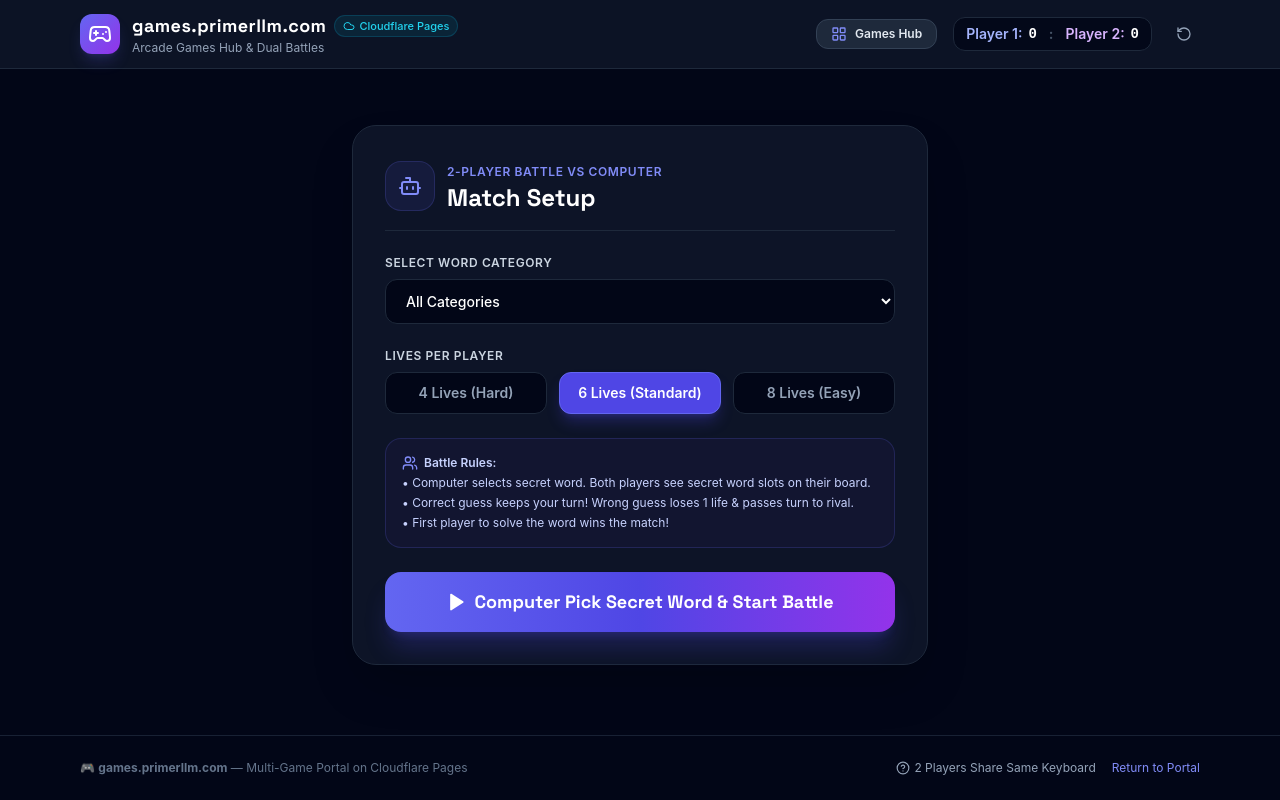
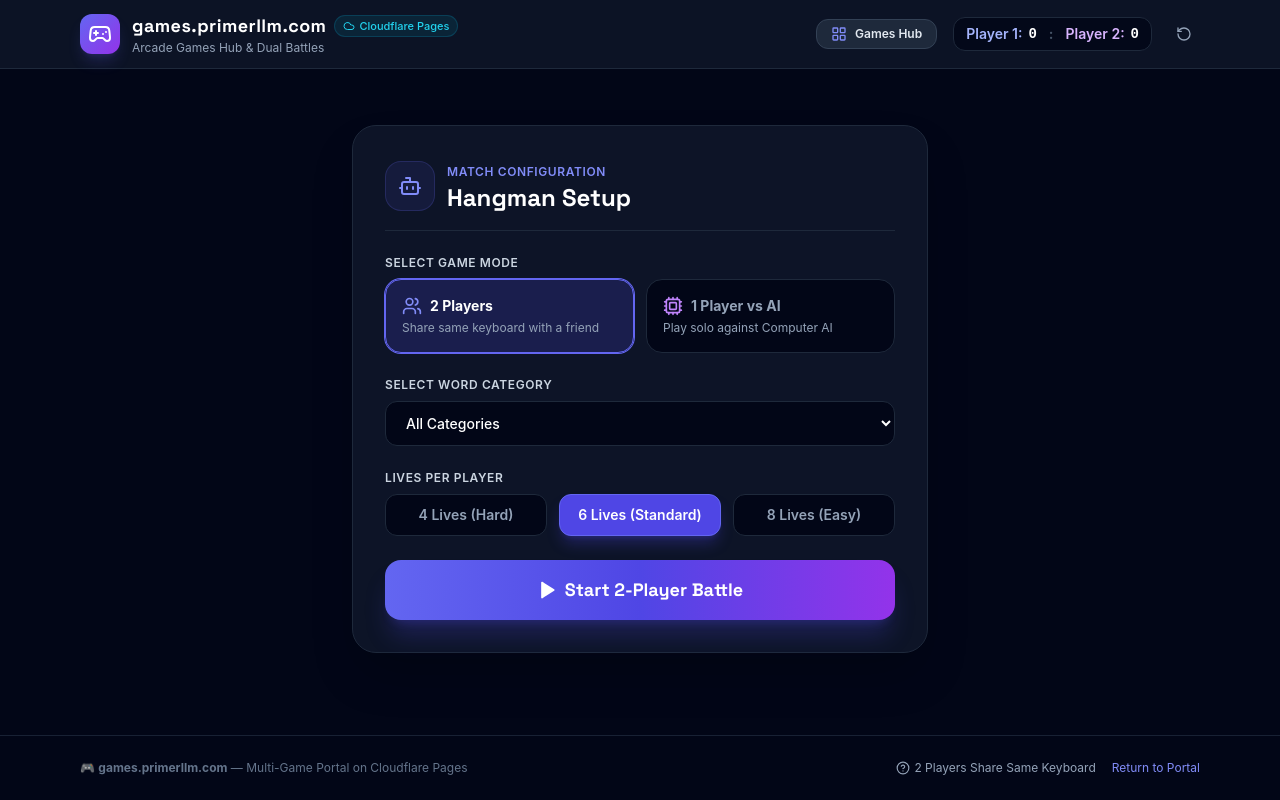
Before and after one commit to ozkerd/games, a React (Vite) app: page / in a window 1280 px wide. Both pictures are taken after a click on the button "Play Dual Battle Now". Built offline with nearby package versions, Linux system fonts and the light colour scheme.

Commit message:
Add 1 Player vs Computer AI mode in Hangman

```diff
--- a/src/components/hangman/DualHangmanGame.tsx
+++ b/src/components/hangman/DualHangmanGame.tsx
@@ -1,8 +1,8 @@
 import React, { useState, useEffect, useCallback } from 'react';
 import { HangmanDrawing } from '../HangmanDrawing';
 import { WORD_CATEGORIES, getRandomWord } from '../../data/wordBank';
-import { DualHangmanState } from '../../types';
-import { Sparkles, Bot, Tag, Play, Users } from 'lucide-react';
+import { DualHangmanState, GameMode } from '../../types';
+import { Sparkles, Bot, Tag, Play, Users, User, Cpu } from 'lucide-react';
 
 interface DualHangmanGameProps {
   player1Name: string;
@@ -12,16 +12,24 @@ interface DualHangmanGameProps {
 
 const ALPHABET = 'ABCDEFGHIJKLMNOPQRSTUVWXYZ'.split('');
 
+// English letter frequency for smart AI moves
+const LETTER_FREQUENCY = [
+  'E', 'T', 'A', 'O', 'I', 'N', 'S', 'H', 'R', 'D', 'L', 'C', 'U',
+  'M', 'W', 'F', 'G', 'Y', 'P', 'B', 'V', 'K', 'J', 'X', 'Q', 'Z'
+];
+
 export const DualHangmanGame: React.FC<DualHangmanGameProps> = ({
   player1Name,
   player2Name,
   onGameOver,
 }) => {
+  const [gameMode, setGameMode] = useState<GameMode>('vs_player');
   const [categorySelection, setCategorySelection] = useState('All Categories');
   const [maxMistakes, setMaxMistakes] = useState(6);
 
   const [gameState, setGameState] = useState<DualHangmanState>({
     stage: 'setup',
+    gameMode: 'vs_player',
     secretWord: '',
     category: '',
     hint: '',
@@ -31,14 +39,17 @@ export const DualHangmanGame: React.FC<DualHangmanGameProps> = ({
     currentTurn: 1,
     winner: null,
     player1Name,
-    player2Name,
+    player2Name: gameMode === 'vs_ai' ? 'Computer AI 🤖' : player2Name,
   });
 
-  // Start new match
+  const effectiveP2Name = gameMode === 'vs_ai' ? 'Computer AI 🤖' : player2Name;
+
+  // Start match
   const handleStartMatch = () => {
     const selected = getRandomWord(categorySelection);
     setGameState({
       stage: 'playing',
+      gameMode,
       secretWord: selected.word.toUpperCase(),
       category: selected.category,
       hint: selected.hint,
@@ -48,11 +59,11 @@ export const DualHangmanGame: React.FC<DualHangmanGameProps> = ({
       currentTurn: 1,
       winner: null,
       player1Name,
-      player2Name,
+      player2Name: effectiveP2Name,
     });
   };
 
-  // Guess letter logic
+  // Core letter guessing logic
   const handleGuessLetter = useCallback((letter: string) => {
     if (gameState.stage !== 'playing') return;
 
@@ -60,7 +71,7 @@ export const DualHangmanGame: React.FC<DualHangmanGameProps> = ({
     const activePlayer = gameState.currentTurn;
     const currentGuesses = activePlayer === 1 ? gameState.player1Guesses : gameState.player2Guesses;
 
-    if (currentGuesses.has(upperLetter)) return; // already guessed by this player
+    if (currentGuesses.has(upperLetter)) return; // already guessed
 
     const nextGuesses = new Set(currentGuesses);
     nextGuesses.add(upperLetter);
@@ -96,18 +107,15 @@ export const DualHangmanGame: React.FC<DualHangmanGameProps> = ({
       const p2Wrong = Array.from(updatedP2Guesses).filter((c) => !gameState.secretWord.includes(c)).length;
       onGameOver(winner, gameState.secretWord, p1Wrong, p2Wrong);
     } else {
-      // Turn rule: correct guess keeps turn, wrong guess passes turn to opponent
       let nextTurn = gameState.currentTurn;
       if (!isCorrect) {
         nextTurn = activePlayer === 1 ? 2 : 1;
       }
 
-      // Check if both players are out of lives
       const p1WrongCount = Array.from(updatedP1Guesses).filter((c) => !gameState.secretWord.includes(c)).length;
       const p2WrongCount = Array.from(updatedP2Guesses).filter((c) => !gameState.secretWord.includes(c)).length;
 
       if (p1WrongCount >= gameState.maxMistakes && p2WrongCount >= gameState.maxMistakes) {
-        // Tie or player with fewer wrong count wins
         const winner = p1WrongCount <= p2WrongCount ? 'player1' : 'player2';
         setGameState((prev) => ({
           ...prev,
@@ -118,7 +126,6 @@ export const DualHangmanGame: React.FC<DualHangmanGameProps> = ({
         }));
         onGameOver(winner, gameState.secretWord, p1WrongCount, p2WrongCount);
       } else if (isOut) {
-        // If current active player just lost all lives, switch turn to opponent
         nextTurn = activePlayer === 1 ? 2 : 1;
         setGameState((prev) => ({
           ...prev,
@@ -137,10 +144,36 @@ export const DualHangmanGame: React.FC<DualHangmanGameProps> = ({
     }
   }, [gameState, onGameOver]);
 
-  // Physical keyboard listener
+  // AUTOMATED AI PLAYER MOVE LOGIC
+  useEffect(() => {
+    if (
+      gameState.stage === 'playing' &&
+      gameState.gameMode === 'vs_ai' &&
+      gameState.currentTurn === 2
+    ) {
+      // Pick best remaining letter from frequency list
+      const remainingLetters = LETTER_FREQUENCY.filter(
+        (letter) => !gameState.player2Guesses.has(letter)
+      );
+
+      if (remainingLetters.length > 0) {
+        const aiPick = remainingLetters[0];
+
+        const timer = setTimeout(() => {
+          handleGuessLetter(aiPick);
+        }, 900); // 900ms realistic delay for AI move
+
+        return () => clearTimeout(timer);
+      }
+    }
+  }, [gameState.stage, gameState.gameMode, gameState.currentTurn, gameState.player2Guesses, handleGuessLetter]);
+
+  // Physical keyboard listener (only active on Player 1's turn if playing vs AI)
   useEffect(() => {
     const handleKeyDown = (event: KeyboardEvent) => {
       if (gameState.stage !== 'playing') return;
+      if (gameState.gameMode === 'vs_ai' && gameState.currentTurn === 2) return; // ignore typing during AI turn
+
       const key = event.key.toUpperCase();
       if (/^[A-Z]$/.test(key)) {
         handleGuessLetter(key);
@@ -148,9 +181,9 @@ export const DualHangmanGame: React.FC<DualHangmanGameProps> = ({
     };
     window.addEventListener('keydown', handleKeyDown);
     return () => window.removeEventListener('keydown', handleKeyDown);
-  }, [gameState.stage, handleGuessLetter]);
+  }, [gameState.stage, gameState.gameMode, gameState.currentTurn, handleGuessLetter]);
 
-  // Helper to render letter slots for a player
+  // Helper to render letter slots
   const renderWordSlots = (word: string, guessedSet: Set<string>) => {
     return (
       <div className="flex flex-wrap justify-center gap-1.5 sm:gap-2 my-4">
@@ -174,7 +207,6 @@ export const DualHangmanGame: React.FC<DualHangmanGameProps> = ({
     );
   };
 
-  // Helper to calculate player stats
   const getPlayerWrongCount = (guesses: Set<string>) =>
     Array.from(guesses).filter((c) => !gameState.secretWord.includes(c)).length;
 
@@ -182,22 +214,62 @@ export const DualHangmanGame: React.FC<DualHangmanGameProps> = ({
     <div className="max-w-6xl mx-auto space-y-6">
       {/* SETUP STAGE */}
       {gameState.stage === 'setup' && (
-        <div className="max-w-xl mx-auto my-8 p-6 sm:p-8 bg-slate-900/90 border border-slate-800 rounded-3xl shadow-2xl backdrop-blur-xl">
-          <div className="flex items-center gap-3 mb-6 pb-4 border-b border-slate-800">
+        <div className="max-w-xl mx-auto my-8 p-6 sm:p-8 bg-slate-900/90 border border-slate-800 rounded-3xl shadow-2xl backdrop-blur-xl space-y-6">
+          <div className="flex items-center gap-3 pb-4 border-b border-slate-800">
             <div className="p-3 bg-indigo-500/10 border border-indigo-500/20 text-indigo-400 rounded-2xl">
               <Bot className="w-6 h-6" />
             </div>
             <div>
               <span className="text-xs font-semibold tracking-wider text-indigo-400 uppercase">
-                2-Player Battle vs Computer
+                Match Configuration
               </span>
               <h2 className="font-display text-2xl font-bold text-white">
-                Match Setup
+                Hangman Setup
               </h2>
             </div>
           </div>
 
-          <div className="space-y-6">
+          {/* Mode Selector */}
+          <div>
+            <label className="block text-xs font-semibold text-slate-300 uppercase tracking-wider mb-2">
+              Select Game Mode
+            </label>
+            <div className="grid grid-cols-2 gap-3">
+              <button
+                type="button"
+                onClick={() => setGameMode('vs_player')}
+                className={`p-4 rounded-2xl border text-left transition-all ${
+                  gameMode === 'vs_player'
+                    ? 'bg-indigo-600/20 border-indigo-500 text-white ring-1 ring-indigo-500'
+                    : 'bg-slate-950 border-slate-800 text-slate-400 hover:border-slate-700'
+                }`}
+              >
+                <div className="flex items-center gap-2 mb-1">
+                  <Users className="w-5 h-5 text-indigo-400" />
+                  <span className="font-bold text-sm">2 Players</span>
+                </div>
+                <p className="text-xs text-slate-400">Share same keyboard with a friend</p>
+              </button>
+
+              <button
+                type="button"
+                onClick={() => setGameMode('vs_ai')}
+                className={`p-4 rounded-2xl border text-left transition-all ${
+                  gameMode === 'vs_ai'
+                    ? 'bg-purple-600/20 border-purple-500 text-white ring-1 ring-purple-500'
+                    : 'bg-slate-950 border-slate-800 text-slate-400 hover:border-slate-700'
+                }`}
+              >
+                <div className="flex items-center gap-2 mb-1">
+                  <Cpu className="w-5 h-5 text-purple-400" />
+                  <span className="font-bold text-sm">1 Player vs AI</span>
+                </div>
+                <p className="text-xs text-slate-400">Play solo against Computer AI</p>
+              </button>
+            </div>
+          </div>
+
+          {/* Word Category */}
           <div>
             <label className="block text-xs font-semibold text-slate-300 uppercase tracking-wider mb-2">
               Select Word Category
@@ -215,6 +287,7 @@ export const DualHangmanGame: React.FC<DualHangmanGameProps> = ({
             </select>
           </div>
 
+          {/* Lives Limit */}
           <div>
             <label className="block text-xs font-semibold text-slate-300 uppercase tracking-wider mb-2">
               Lives Per Player
@@ -223,6 +296,7 @@ export const DualHangmanGame: React.FC<DualHangmanGameProps> = ({
               {[4, 6, 8].map((num) => (
                 <button
                   key={num}
+                  type="button"
                   onClick={() => setMaxMistakes(num)}
                   className={`py-2.5 px-3 rounded-xl border text-sm font-semibold transition-all ${
                     maxMistakes === num
@@ -236,30 +310,20 @@ export const DualHangmanGame: React.FC<DualHangmanGameProps> = ({
             </div>
           </div>
 
-            <div className="p-4 rounded-2xl bg-indigo-950/30 border border-indigo-500/20 text-xs text-indigo-200 space-y-1">
-              <p className="font-semibold flex items-center gap-1.5">
-                <Users className="w-4 h-4 text-indigo-400" /> Battle Rules:
-              </p>
-              <p>• Computer selects secret word. Both players see secret word slots on their board.</p>
-              <p>• Correct guess keeps your turn! Wrong guess loses 1 life & passes turn to rival.</p>
-              <p>• First player to solve the word wins the match!</p>
-            </div>
-
           <button
             onClick={handleStartMatch}
             className="w-full py-4 px-6 rounded-2xl bg-gradient-to-r from-indigo-500 via-indigo-600 to-purple-600 text-white font-display font-bold text-lg hover:from-indigo-600 hover:to-purple-700 shadow-xl shadow-indigo-600/25 active:scale-[0.99] transition-all flex items-center justify-center gap-2"
           >
             <Play className="w-5 h-5 fill-current" />
-              Computer Pick Secret Word & Start Battle
+            Start {gameMode === 'vs_ai' ? 'Solo Match vs AI' : '2-Player Battle'}
           </button>
-          </div>
         </div>
       )}
 
       {/* PLAYING STAGE */}
       {gameState.stage === 'playing' && (
         <div className="space-y-6">
-          {/* Top Status & Turn Banner */}
+          {/* Status & Turn Banner */}
           <div className="flex flex-wrap items-center justify-between gap-4 p-4 bg-slate-900/80 border border-slate-800 rounded-2xl backdrop-blur-md">
             <div className="flex items-center gap-3">
               <div className="p-2.5 bg-indigo-500/10 border border-indigo-500/20 text-indigo-400 rounded-xl">
@@ -275,7 +339,7 @@ export const DualHangmanGame: React.FC<DualHangmanGameProps> = ({
               </div>
             </div>
 
-            {/* Turn Indicator */}
+            {/* Current Turn Indicator */}
             <div className="flex items-center gap-3 bg-slate-950 px-4 py-2 rounded-xl border border-slate-800">
               <Sparkles className="w-4 h-4 text-amber-400 animate-spin" />
               <span className="text-xs font-semibold text-slate-400 uppercase tracking-wider">
@@ -286,7 +350,7 @@ export const DualHangmanGame: React.FC<DualHangmanGameProps> = ({
                   ? 'bg-indigo-600 text-white shadow-lg shadow-indigo-600/40 animate-pulse'
                   : 'bg-purple-600 text-white shadow-lg shadow-purple-600/40 animate-pulse'
               }`}>
-                {gameState.currentTurn === 1 ? player1Name : player2Name}
+                {gameState.currentTurn === 1 ? player1Name : gameState.player2Name}
               </span>
             </div>
 
@@ -309,7 +373,7 @@ export const DualHangmanGame: React.FC<DualHangmanGameProps> = ({
               <div className="flex items-center justify-between pb-3 border-b border-slate-800">
                 <div className="flex items-center gap-2">
                   <div className="w-8 h-8 rounded-xl bg-indigo-500/20 border border-indigo-500/30 text-indigo-400 font-bold flex items-center justify-center text-sm">
-                    P1
+                    <User className="w-4 h-4" />
                   </div>
                   <div>
                     <h4 className="font-display font-bold text-white">{player1Name}</h4>
@@ -327,15 +391,12 @@ export const DualHangmanGame: React.FC<DualHangmanGameProps> = ({
                 </div>
               </div>
 
-              {/* P1 Hangman SVG */}
               <div className="py-2 flex justify-center">
                 <HangmanDrawing wrongGuessesCount={getPlayerWrongCount(gameState.player1Guesses)} />
               </div>
 
-              {/* P1 Word Blanks */}
               {renderWordSlots(gameState.secretWord, gameState.player1Guesses)}
 
-              {/* P1 Used Letters */}
               <div className="text-center text-xs text-slate-400">
                 <span>Wrong Guesses: </span>
                 <span className="font-mono text-rose-400 font-bold">
@@ -346,7 +407,7 @@ export const DualHangmanGame: React.FC<DualHangmanGameProps> = ({
               </div>
             </div>
 
-            {/* PLAYER 2 BOARD */}
+            {/* PLAYER 2 / AI BOARD */}
             <div className={`p-6 rounded-3xl border transition-all duration-300 ${
               gameState.currentTurn === 2
                 ? 'bg-slate-900/95 border-purple-500 shadow-xl shadow-purple-500/10 ring-2 ring-purple-500/30'
@@ -355,12 +416,16 @@ export const DualHangmanGame: React.FC<DualHangmanGameProps> = ({
               <div className="flex items-center justify-between pb-3 border-b border-slate-800">
                 <div className="flex items-center gap-2">
                   <div className="w-8 h-8 rounded-xl bg-purple-500/20 border border-purple-500/30 text-purple-400 font-bold flex items-center justify-center text-sm">
-                    P2
+                    {gameState.gameMode === 'vs_ai' ? <Cpu className="w-4 h-4" /> : <User className="w-4 h-4" />}
                   </div>
                   <div>
-                    <h4 className="font-display font-bold text-white">{player2Name}</h4>
+                    <h4 className="font-display font-bold text-white">{gameState.player2Name}</h4>
                     <span className="text-[11px] text-purple-400 font-semibold">
-                      {gameState.currentTurn === 2 ? '🎯 Active Turn' : 'Waiting...'}
+                      {gameState.currentTurn === 2
+                        ? gameState.gameMode === 'vs_ai'
+                          ? '🤖 AI Thinking...'
+                          : '🎯 Active Turn'
+                        : 'Waiting...'}
                     </span>
                   </div>
                 </div>
@@ -373,15 +438,12 @@ export const DualHangmanGame: React.FC<DualHangmanGameProps> = ({
                 </div>
               </div>
 
-              {/* P2 Hangman SVG */}
               <div className="py-2 flex justify-center">
                 <HangmanDrawing wrongGuessesCount={getPlayerWrongCount(gameState.player2Guesses)} />
               </div>
 
-              {/* P2 Word Blanks */}
               {renderWordSlots(gameState.secretWord, gameState.player2Guesses)}
 
-              {/* P2 Used Letters */}
               <div className="text-center text-xs text-slate-400">
                 <span>Wrong Guesses: </span>
                 <span className="font-mono text-rose-400 font-bold">
@@ -396,25 +458,33 @@ export const DualHangmanGame: React.FC<DualHangmanGameProps> = ({
           {/* SHARED KEYBOARD */}
           <div className="p-6 bg-slate-900/80 border border-slate-800 rounded-3xl backdrop-blur-md space-y-3">
             <p className="text-xs font-semibold uppercase tracking-wider text-slate-400 text-center">
-              {gameState.currentTurn === 1 ? player1Name : player2Name}'s Turn to Pick a Letter:
+              {gameState.currentTurn === 1
+                ? `${player1Name}'s Turn:`
+                : gameState.gameMode === 'vs_ai'
+                ? '🤖 AI is making a move...'
+                : `${gameState.player2Name}'s Turn:`}
             </p>
+
             <div className="flex flex-wrap justify-center gap-2 max-w-2xl mx-auto">
               {ALPHABET.map((letter) => {
                 const activeGuesses = gameState.currentTurn === 1 ? gameState.player1Guesses : gameState.player2Guesses;
                 const isGuessedByActive = activeGuesses.has(letter);
                 const isCorrect = isGuessedByActive && gameState.secretWord.includes(letter);
                 const isWrong = isGuessedByActive && !gameState.secretWord.includes(letter);
+                const isDisabled = isGuessedByActive || (gameState.gameMode === 'vs_ai' && gameState.currentTurn === 2);
 
                 return (
                   <button
                     key={letter}
                     onClick={() => handleGuessLetter(letter)}
-                    disabled={isGuessedByActive}
+                    disabled={isDisabled}
                     className={`w-9 h-11 sm:w-11 sm:h-12 rounded-xl font-display text-base sm:text-lg font-bold uppercase transition-all duration-150 ${
                       isCorrect
                         ? 'bg-emerald-600 text-white border border-emerald-500 cursor-not-allowed scale-95 opacity-90'
                         : isWrong
                         ? 'bg-slate-900 text-slate-600 border border-slate-800/80 cursor-not-allowed opacity-40'
+                        : isDisabled
+                        ? 'bg-slate-900/50 text-slate-700 border border-slate-800 cursor-not-allowed'
                         : gameState.currentTurn === 1
                         ? 'bg-slate-800 text-slate-200 border border-slate-700 hover:bg-indigo-600 hover:text-white hover:border-indigo-500 active:scale-95'
                         : 'bg-slate-800 text-slate-200 border border-slate-700 hover:bg-purple-600 hover:text-white hover:border-purple-500 active:scale-95'
--- a/src/types.ts
+++ b/src/types.ts
@@ -1,6 +1,8 @@
 export type ActiveView = 'hub' | 'game_hangman';
 
 export type GameStage = 'setup' | 'playing' | 'gameover';
+
+export type GameMode = 'vs_player' | 'vs_ai';
 
 export interface PlayerScore {
   player1: number;
@@ -9,14 +11,16 @@ export interface PlayerScore {
 
 export interface DualHangmanState {
   stage: GameStage;
+  gameMode: GameMode;
   secretWord: string;
   category: string;
   hint: string;
   maxMistakes: number;
   player1Guesses: Set<string>;
   player2Guesses: Set<string>;
-  currentTurn: 1 | 2; // 1 = Player 1, 2 = Player 2
+  currentTurn: 1 | 2; // 1 = Player 1, 2 = Player 2 (AI in vs_ai mode)
   winner: 'player1' | 'player2' | 'tie' | null;
   player1Name: string;
   player2Name: string;
+  isAiTurnProcessing?: boolean;
 }
```
Lines whose indentation alone changed are shown as unchanged.
